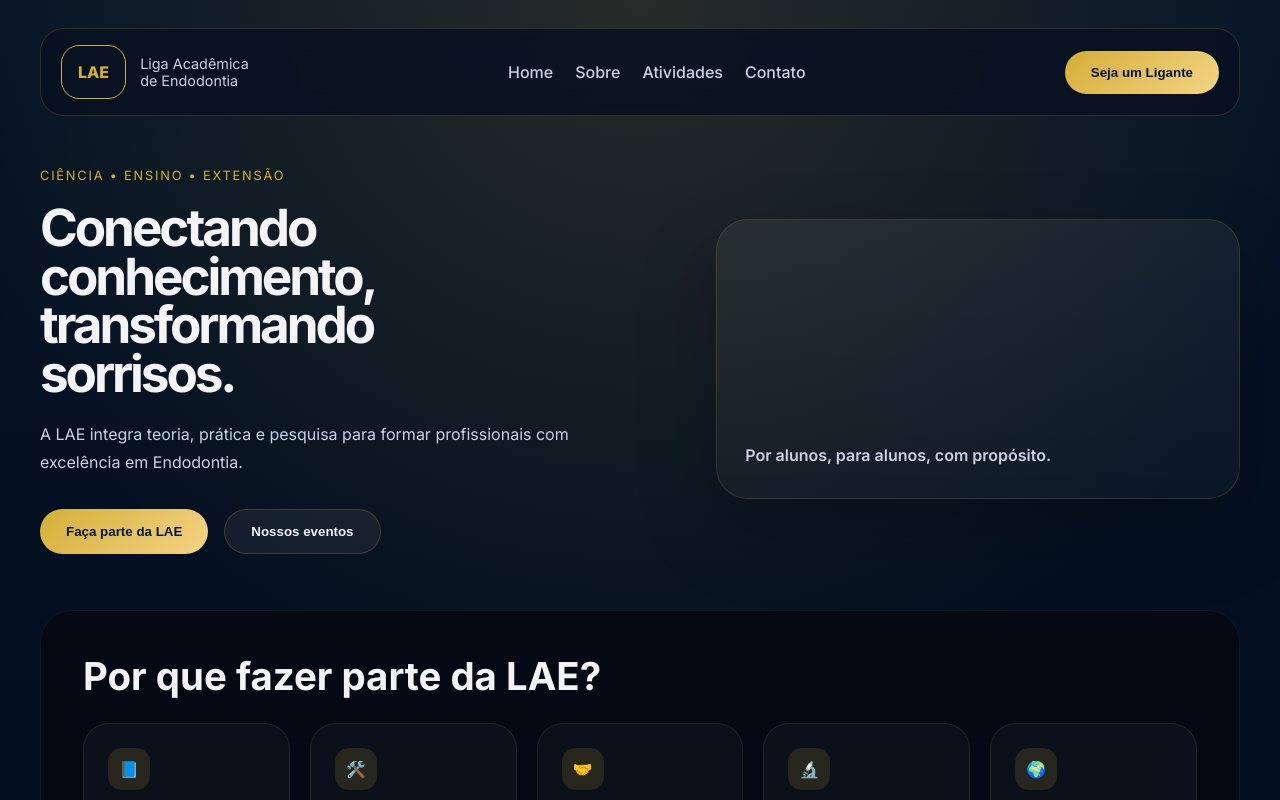
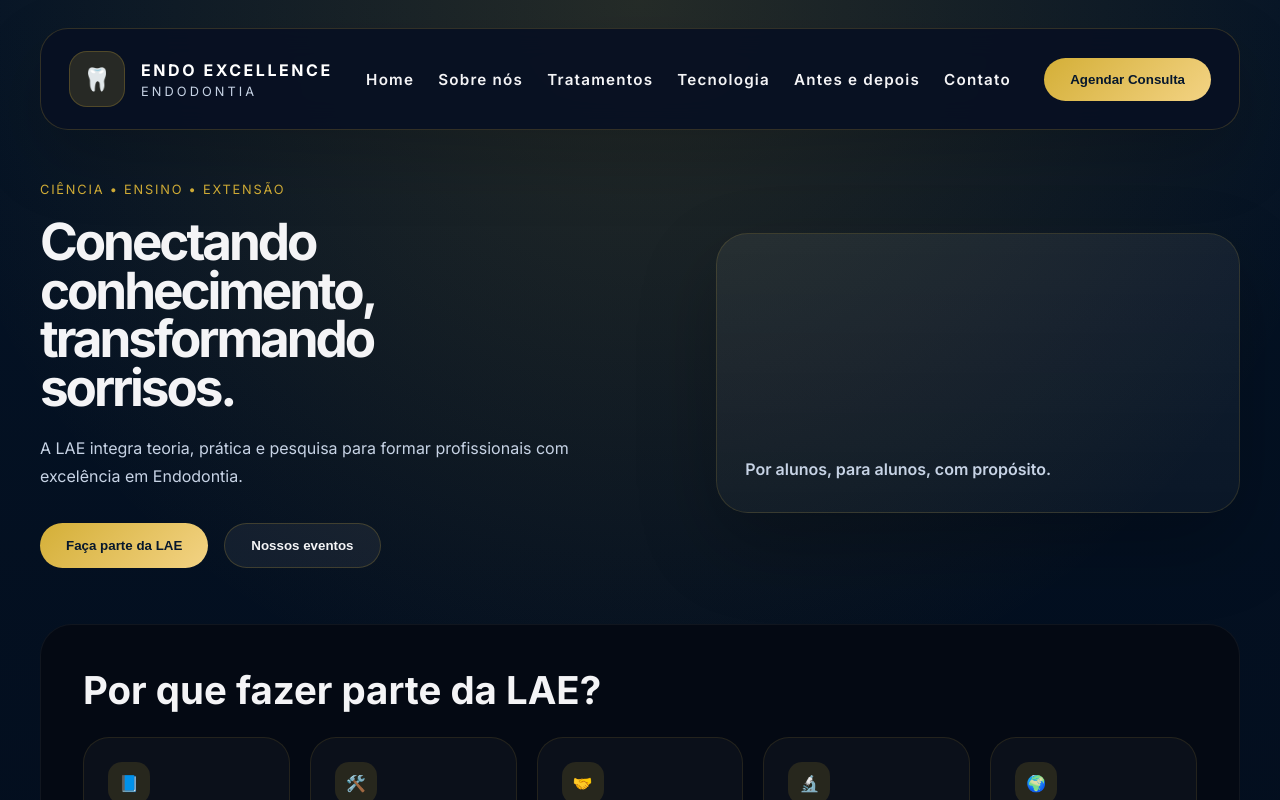
Before and after one commit to Guilhermegg-06/site-da-LEFS---Liga-de-Endodontia-da-Faculdade-Soberana-, a React (Vite) app: page / in a window 1280 px wide. Shown: the top 800 px of the page. Built offline with nearby package versions, Linux system fonts and the light colour scheme.

Commit message:
inicial esboço 6: header top igual ao exemplo

```diff
--- a/src/App.tsx
+++ b/src/App.tsx
@@ -3,19 +3,21 @@ function App() {
     <main className="page-shell">
       <header className="topbar">
         <div className="brand">
-          <span className="brand-mark">LAE</span>
-          <div>
-            <p>Liga Acadêmica</p>
-            <p>de Endodontia</p>
+          <div className="brand-symbol">🦷</div>
+          <div className="brand-text">
+            <span className="brand-name">ENDO EXCELLENCE</span>
+            <span className="brand-subtitle">ENDODONTIA</span>
           </div>
         </div>
         <nav className="nav-menu">
           <a href="#home">Home</a>
-          <a href="#sobre">Sobre</a>
-          <a href="#atividades">Atividades</a>
+          <a href="#sobre">Sobre nós</a>
+          <a href="#tratamentos">Tratamentos</a>
+          <a href="#tecnologia">Tecnologia</a>
+          <a href="#antes-depois">Antes e depois</a>
           <a href="#contato">Contato</a>
         </nav>
-        <button className="cta-button">Seja um Ligante</button>
+        <button className="cta-button">Agendar Consulta</button>
       </header>
 
       <section className="hero" id="home">
--- a/src/styles.css
+++ b/src/styles.css
@@ -40,44 +40,67 @@ body {
   display: flex;
   align-items: center;
   justify-content: space-between;
-  gap: 18px;
-  padding: 16px 20px;
-  border: 1px solid rgba(212, 175, 55, 0.18);
-  border-radius: 24px;
-  background: rgba(8, 18, 35, 0.88);
-  backdrop-filter: blur(12px);
+  gap: 28px;
+  padding: 22px 28px;
+  border: 1px solid rgba(212, 175, 55, 0.2);
+  border-radius: 28px;
+  background: rgba(8, 16, 34, 0.94);
+  backdrop-filter: blur(14px);
+  box-shadow: 0 28px 70px rgba(0, 0, 0, 0.18);
 }
 
 .brand {
   display: flex;
   align-items: center;
-  gap: 14px;
+  gap: 16px;
 }
 
-.brand-mark {
-  padding: 16px;
-  border: 1px solid var(--gold);
+.brand-symbol {
+  width: 56px;
+  height: 56px;
   border-radius: 18px;
-  font-weight: 800;
-  color: var(--gold);
+  display: grid;
+  place-items: center;
+  background: rgba(212, 175, 55, 0.16);
+  border: 1px solid rgba(212, 175, 55, 0.24);
+  font-size: 1.4rem;
 }
 
-.brand p {
-  line-height: 1.2;
-  font-size: 0.9rem;
+.brand-text {
+  display: grid;
+  gap: 4px;
+}
+
+.brand-name {
+  display: block;
+  color: #ffffff;
+  font-size: 1rem;
+  font-weight: 700;
+  letter-spacing: 0.16em;
+  text-transform: uppercase;
+}
+
+.brand-subtitle {
+  display: block;
   color: var(--muted);
+  font-size: 0.8rem;
+  letter-spacing: 0.24em;
+  text-transform: uppercase;
 }
 
 .nav-menu {
   display: flex;
   align-items: center;
-  gap: 22px;
+  gap: 24px;
+  flex-wrap: wrap;
 }
 
 .nav-menu a {
-  color: var(--muted);
+  color: var(--text);
+  font-size: 0.95rem;
   text-decoration: none;
-  font-weight: 500;
+  font-weight: 600;
+  letter-spacing: 0.08em;
 }
 
 .nav-menu a:hover {
```
